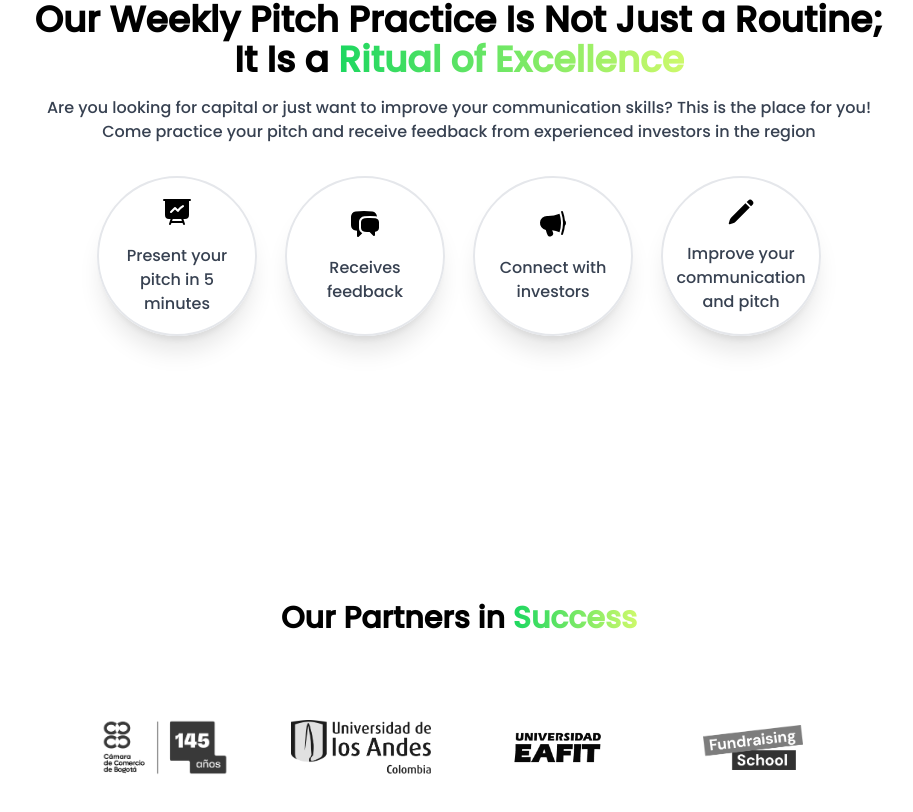
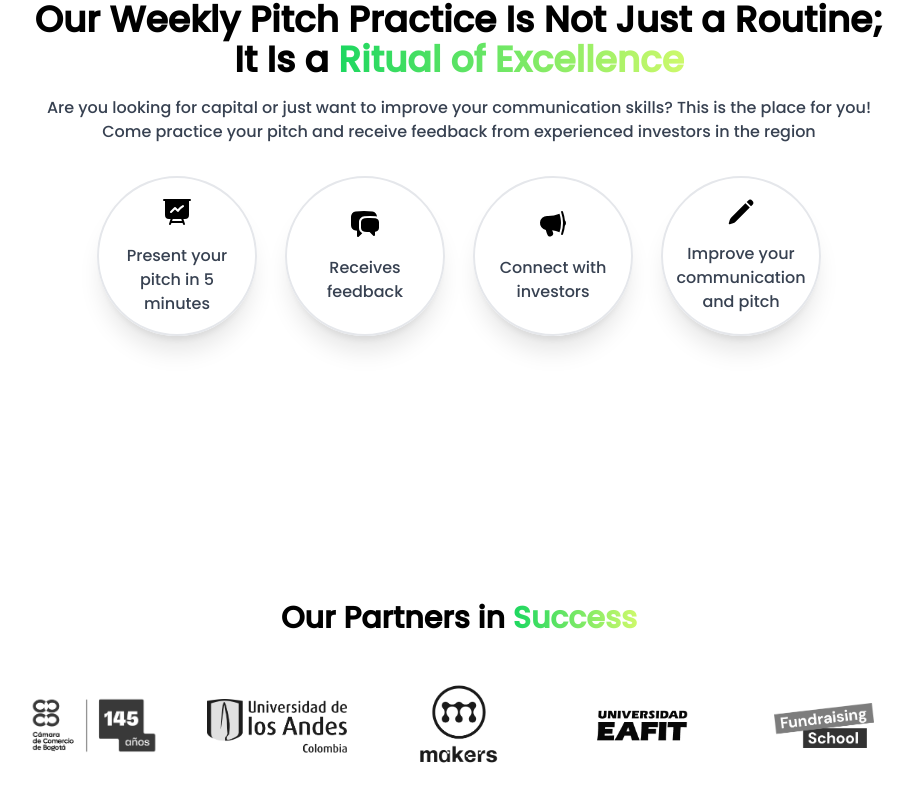
Before and after one commit to FabianEspitia-it/Entrepreneurial-Investing-WebSite, a Next.js app: page /en in a window 1280 px wide. Shown: the part 3324-4136 px from the top of the page, without its empty margins (181-1094 px from the left). Built offline with nearby package versions, Linux system fonts and the light colour scheme.

Commit message:
Andres pucture fixed, makers sponsor added

```diff
--- a/src/components/Sponsors.tsx
+++ b/src/components/Sponsors.tsx
@@ -1,5 +1,5 @@
 import Image from "next/image";
-import { Fade, Bounce, Zoom } from "react-awesome-reveal";
+import { Fade } from "react-awesome-reveal";
 
 export default function Sponsors() {
   return (
@@ -8,60 +8,61 @@ export default function Sponsors() {
         <div className="max-w-6xl mx-auto px-4 sm:px-6">
           <div className="">
             {/* Section header */}
-            <div className="max-w-3xl mx-auto text-center pb-12 lg:pb-16">
-              {/* <h2 className="h2 mb-4">TTrusted by these partners, our community benefit from more than $50k in deals from the generous companies that support our community</h2> */}
-              <p className="text-3xl font-semibold ">
+            <div className="max-w-3xl mx-auto text-center pb-12 lg:pb-10">
+              <h2 className="text-3xl font-semibold ">
                 Our Partners in <span className="text-gradient-2">Success</span>
-              </p>
+              </h2>
             </div>
 
             {/* Items */}
-            <div className="max-w-4xl mx-auto grid gap-x-9 grid-cols-4 [&>div>img]:grayscale">
-              {/* Item OnTop */}
-              <div className="flex items-center justify-center py-2 col-span-2 lg:col-auto">
+            <div className="max-w-4xl mx-auto grid gap-4 grid-cols-2 md:grid-cols-5 [&>div>img]:grayscale">
+              <div className="flex items-center justify-center py-2">
                 <Image
                   src="/images/camara.png"
                   alt="Camara Logo"
                   width={150}
-                  height={170}
+                  height={150}
+                  className="object-contain"
                 />
               </div>
 
-              {/* Item Mention */}
-              <div className="flex items-center justify-center py-2 col-span-2 lg:col-auto">
+              <div className="flex items-center justify-center py-2">
                 <Image
                   src="/images/andes.png"
                   alt="Andes Logo"
                   width={140}
-                  height={80}
+                  height={150}
+                  className="object-contain"
                 />
               </div>
 
-              {/* <div className="flex items-center justify-center py-2 col-span-2 lg:col-auto">
+              <div className="flex items-center justify-center py-2">
                 <Image
                   src="/images/makers.png"
                   alt="Makers Logo"
-                  width={90}
-                  height={100}
-                />
-              </div> */}
-
-              <div className="flex items-center justify-center py-2 col-span-2 lg:col-auto">
-                <Image
-                  src="/images/logo_eafit_completo.png"
-                  alt="Eafit logo"
-                  width={160}
-                  height={80}
+                  width={85}
+                  height={150}
+                  className="object-contain"
                 />
               </div>
 
-              {/* Item Truora */}
-              <div className="flex items-center justify-center py-2 col-span-2 lg:col-auto">
+              <div className="flex items-center justify-center py-2">
+                <Image
+                  src="/images/logo_eafit_completo.png"
+                  alt="Eafit Logo"
+                  width={170}
+                  height={150}
+                  className="object-contain"
+                />
+              </div>
+
+              <div className="flex items-center justify-center py-2">
                 <Image
                   src="/images/fs_logo.png"
-                  alt="FS logo"
+                  alt="FS Logo"
                   width={100}
-                  height={80}
+                  height={150}
+                  className="object-contain"
                 />
               </div>
             </div>
--- a/src/components/Team.tsx
+++ b/src/components/Team.tsx
@@ -18,7 +18,7 @@ const profiles = [
     name: "Andrés Bilbao",
     description:
       "Andrés Bilbao is a distinguished co-founder of Rappi and Makers. Renowned for his strategic vision and entrepreneurial spirit, he has also invested in some of the most successful startups in the region.",
-    image: "/images/andres_bilbao_profile.png",
+    image: "/images/bilbao.png",
   },
 ];
 
```
Also changed, not shown: public/images/bilbao.png, public/images/makers_two.png (added).
